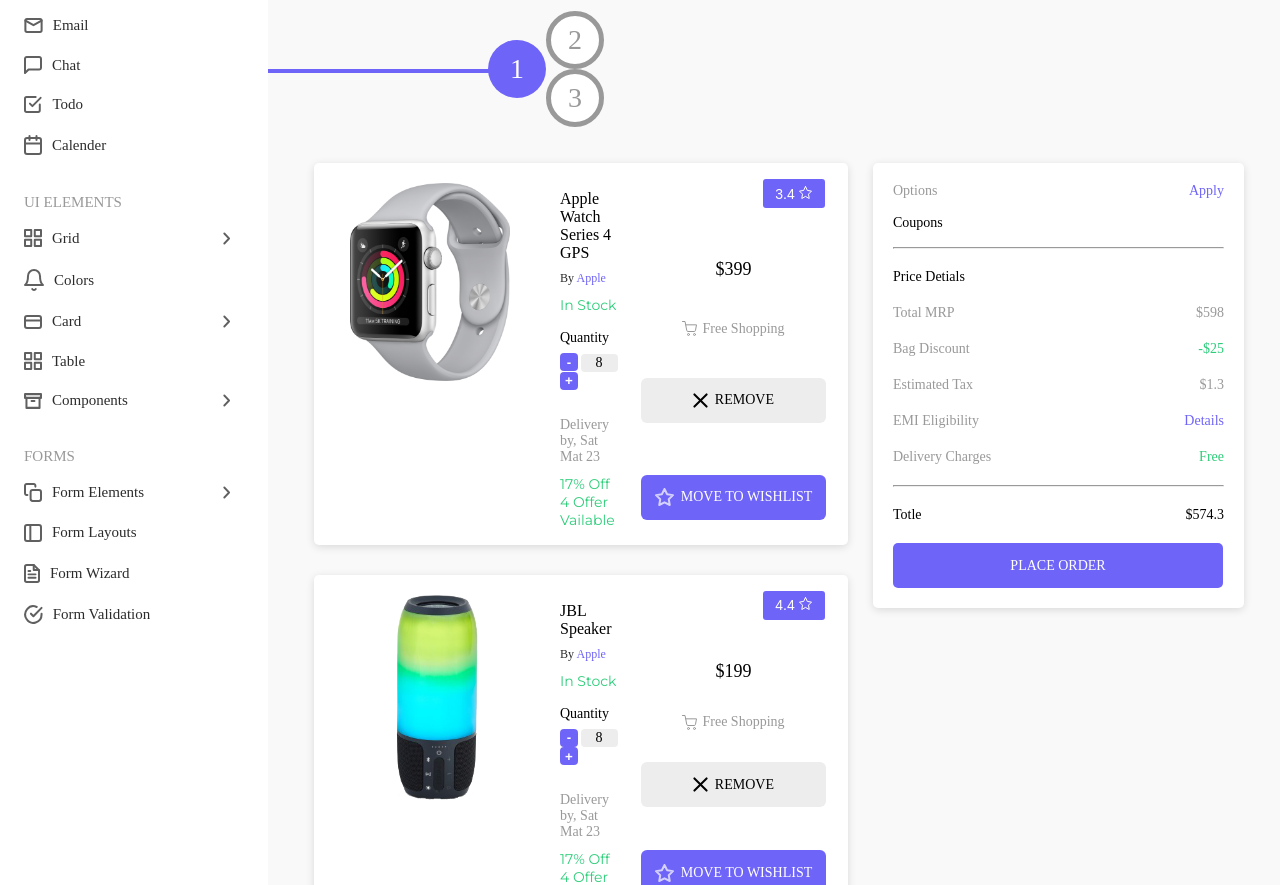
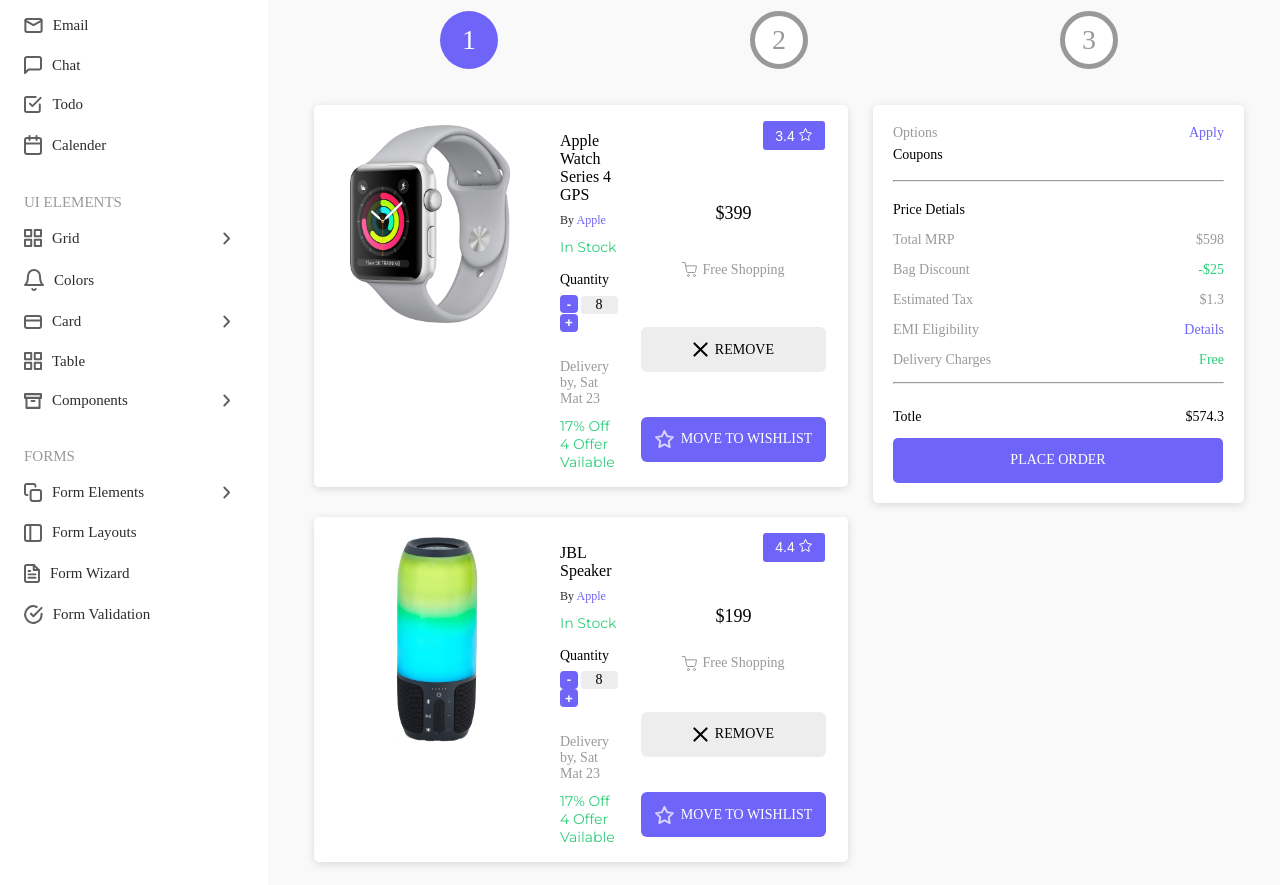
Before and after one commit to vothuyvi/THUC-TAP, a website: page index.html in a window 1280 px wide. Shown: the part 175-1060 px from the top of the page. Drawn offline with Linux system fonts and the light colour scheme.

Commit message:
chỉnh sửa 123

```diff
--- a/index.html
+++ b/index.html
@@ -223,20 +223,22 @@
           </div>
         </div>
         <div class="container-right__header-bot">
-          <div class="header-bot_line">
-            <img src="assets/icon/Path.svg" alt="" />
-          </div>
+          <div class="header-bot__line header-bot__wrap ">
             <div class="header-bot__one">
               <span>1</span>
             </div>
-          <div class="header-bot_gr">
+          </div>
+         <div class="header-bot__wrap">
           <div class="header-bot__two">
             <span>2</span>
           </div>
+         </div>
+         <div class="header-bot__wrap" >
           <div class="header-bot__three">
             <span>3</span>
           </div>
          </div>
+
 
         </div>
         <div class="container-right__body">
@@ -266,9 +268,7 @@
                 </button>
                 <span class="container-right-body-buy__sprice">$399</span>
                 <span class="container-right-body-buy__cart">
-                  <img src="assets/icon/shopping-cart.svg" alt="" /> Free
-                  Shopping</span
-                >
+                  <img src="assets/icon/shopping-cart.svg" alt="" /> Free Shopping</span>
                 <button class="btn-body-buy__big btn__remove"><img src="assets/icon/x.svg" alt="" /> <span> REMOVE</span></button>
                 <button class="btn-body-buy__big btn__blue">
                     <img src="assets/icon/star-white-big.svg" alt="" /><span>MOVE TO WISHLIST</span>
--- a/scss/style.scss
+++ b/scss/style.scss
@@ -225,17 +225,26 @@
     }
     .container-right__header-bot {
       margin-top: 2.5rem;
-      // margin-left: 4.6rem;
-      margin-right: 25.8rem;
+      margin-left: 4.6rem;
+      margin-right: 3.6rem;
       margin-bottom: 3.6rem;
       display: flex;
       align-items: center;
+      justify-content: space-around;
+      // padding: 0 2.5rem;
+      .header-bot__line {
+        position: relative;
+        &::after {
+          content: "";
+          height: 3px;
+          left: -50%;
+          position: absolute;
+          top: 25px;
+          width: 100%;
+          z-index: -1;
+        }
 
 
-
-      .header-bot_line {
-        width: 22rem;
-      }
         .header-bot__one {
           width: 5.8rem;
           height: 5.8rem;
@@ -246,9 +255,12 @@
           align-items: center;
           color: white;
           font-size: 2.8rem;
-
+          margin: 0 auto;
+          // margin-right: 40rem;
         }
-      .header-bot_gr {
+      }
+      .header-bot__wrap {
+        flex: 1;
 
         .header-bot__two {
           width: 5.8rem;
@@ -261,8 +273,9 @@
           align-items: center;
           color: #999999;
           font-size: 2.8rem;
+          margin: 0 auto;
 
-
+          // margin-right: 25rem;
         }
         .header-bot__three {
           width: 5.8rem;
@@ -275,12 +288,10 @@
           align-items: center;
           color: #999999;
           font-size: 2.8rem;
-
+          margin: 0 auto;
 
         }
-
       }
-
     }
     .container-right__body {
       margin-left: 4.6rem;
@@ -325,7 +336,6 @@
               font-size: 1.2rem;
               font-family: "Montserrat-Light";
               color: #2c2c2c;
-
             }
             .list-content__apple {
               font-size: 1.2rem;
@@ -368,7 +378,6 @@
               font-family: "Montserrat-Regular";
               color: #999999;
               margin-top: 2.7rem;
-
             }
           }
           .container-right-body__buy {
@@ -396,7 +405,8 @@
               font-size: 1.8rem;
               font-family: "Montserrat-Regular";
               text-align: center;
-              margin-top: 1rem;
+              margin-top: 2rem;
+              margin-bottom: 0.4rem;
             }
             .container-right-body-buy__cart {
               font-size: 1.4rem;
@@ -406,6 +416,7 @@
               display: flex;
               justify-content: center;
               align-items: center;
+              margin-bottom: 1.6rem;
               img {
                 margin-right: 0.5rem;
               }
@@ -424,11 +435,13 @@
 
               img {
                 margin-right: 0.7rem;
+                display: flex;
+                justify-content: center;
+                align-items: center;
               }
             }
             .btn__remove {
               background-color: #ededed;
-
               &:hover {
                 cursor: pointer;
                 background-color: white;
@@ -470,7 +483,7 @@
               display: flex;
               flex-direction: column;
               span {
-                margin-bottom: 1.6rem;
+                margin-bottom: 0.6rem;
               }
               .right-content-top__option {
                 font-size: 1.4rem;
@@ -481,6 +494,7 @@
                 font-size: 1.4rem;
                 color: black;
                 font-family: "Montserrat-Regular";
+                margin-bottom: 1.65rem;
               }
             }
             .right-content-top__apply {
@@ -504,7 +518,7 @@
               display: flex;
               justify-content: space-between;
               span {
-                margin-bottom: 2rem;
+                margin-bottom: 1.4rem;
               }
 
               .right-content-center__name--gray {
@@ -528,8 +542,8 @@
                 display: flex;
                 justify-content: space-between;
                 span {
-                  margin-top: 2rem;
-                  margin-bottom: 2rem;
+                  margin-top: 2.5rem;
+                  margin-bottom: 1.3rem;
                 }
               }
               .btn__place {
```
Also changed, not shown: css/style.css, 1 other file. Lines whose indentation alone changed are shown as unchanged.
